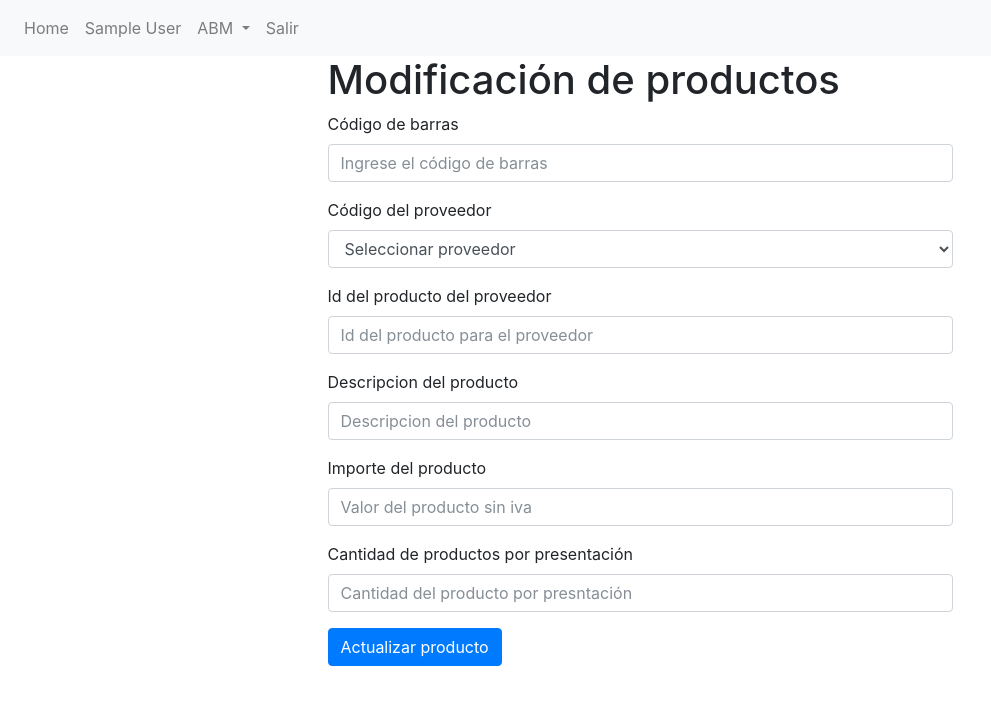
After one commit to papelgames/aicrag, a Flask app: page /abms/modificacionproducto/1 in a window 1280 px wide. The commit adds this page. Shown: the top 705 px of the page, without its empty margins (0-991 px from the left). Run offline with Flask 2, Linux system fonts and the light colour scheme; the visitor is signed in with stand-in values (Sample User, id 1); data comes from the database, SQL or seed files in the repository; data that the repository does not hold is empty; parts of the project's set-up code (start-up, migrations or seed data) failed here and were passed over; some libraries are stand-ins or nearby versions.

Commit message:
modificaciones

```diff
--- a/app/abms/forms.py
+++ b/app/abms/forms.py
@@ -18,8 +18,11 @@ class ProveedoresForm(FlaskForm):
     columna_importe = SelectField('Importe', choices =[], coerce = str, default = None, validators=[DataRequired('Debe seleccionar una una columna')])
     incluye_iva = SelectField('¿Lista con iva?', choices =[( '','Seleccionar acción'),( '1','Si'),( '0','NO')], coerce = str, default = None, validators=[DataRequired('Completar si o no')])
 
+class ProveedoresConsultaForm(FlaskForm):
+    id_proveedor = SelectField('Código del proveedor', choices =[], coerce = str, default = None)
+
 class ProductosForm(FlaskForm):
-    codigo_de_barras = IntegerField('Código de barras', validators=[DataRequired('Complete código de barras' )])
+    codigo_de_barras = IntegerField('Código de barras')
     id_proveedor = SelectField('Código del proveedor', choices =[], coerce = str, default = None, validators=[DataRequired('Debe seleccionar un proveedor')])
     id_lista_proveedor = StringField('Id del producto del proveedor')
     descripcion = StringField('Descripcion del producto',validators=[DataRequired('Complete la descripcion del producto' )])
--- a/app/abms/routes.py
+++ b/app/abms/routes.py
@@ -17,7 +17,7 @@ from app.auth.decorators import admin_required
 from app.auth.models import User
 from app.models import Productos, Proveedores
 from . import abms_bp
-from .forms import BusquedaForm, ProductosForm, ProveedoresForm, ProductosMasivosForm
+from .forms import BusquedaForm, ProductosForm, ProveedoresForm, ProductosMasivosForm, ProveedoresConsultaForm
 
 from app.common.mail import send_email
 from time import strftime, gmtime
@@ -68,6 +68,52 @@ def alta_individual():
         return redirect(url_for("public.index"))
     return render_template("abms/alta_individual.html", form=form)
 
+@abms_bp.route("/abms/busquedaproducto/<criterio>", methods = ['GET', 'POST'])
+@abms_bp.route("/abms/busquedaproducto/", methods = ['GET', 'POST'])
+@login_required
+def busqueda_productos(criterio = ""):
+    form = BusquedaForm()
+    lista_de_productos = []
+    if form.validate_on_submit():
+        buscar = form.buscar.data
+        return redirect(url_for("abms.busqueda_productos", criterio = buscar))
+
+    if criterio.isdigit() == True:
+        lista_de_productos = Productos.get_by_codigo_de_barras(criterio)
+    elif criterio == "":
+        pass
+    else:
+        lista_de_productos = Productos.get_like_descripcion(criterio)
+
+    return render_template("abms/busqueda_productos.html", form = form, lista_de_productos=lista_de_productos )
+
+@abms_bp.route("/abms/modificacionproducto/<int:id_producto>", methods = ['GET', 'POST'])
+@abms_bp.route("/abms/modificacionproducto", methods = ['GET', 'POST'])
+@login_required
+def modificacion_producto(id_producto = ""):
+    if id_producto == "":
+        return redirect(url_for("abms.busqueda_productos"))
+
+    form=ProductosForm()
+    form.id_proveedor.choices = proveedores_select()
+
+    producto = Productos.get_by_id(id_producto)
+
+    if form.validate_on_submit():
+        producto.codigo_de_barras = form.codigo_de_barras.data
+        producto.id_proveedor = form.id_proveedor.data
+        producto.id_lista_proveedor = form.id_lista_proveedor.data
+        producto.descripcion = form.descripcion.data
+        producto.importe = form.importe.data
+        producto.cantidad_presentacion = form.cantidad_presentacion.data
+        producto.id_ingreso = str(strftime('%d%m%y%H%m%s', gmtime()))
+        producto.usuario_modificacion = current_user.email
+
+        producto.save()
+        flash("Producto actualizado correctamente", "alert-success")
+        return redirect(url_for("public.index"))
+    return render_template("abms/modificacion_producto.html", form=form, producto = producto)
+
 @abms_bp.route("/abms/altaproveedor", methods = ['GET', 'POST'])
 @login_required
 def alta_proveedor():
@@ -107,6 +153,47 @@ def alta_proveedor():
 
     return render_template("abms/alta_proveedor.html", form = form)
 
+@abms_bp.route("/abms/busquedaproveedor/", methods = ['GET', 'POST'])
+@login_required
+def busqueda_proveedores(criterio = ""):
+
+    lista_de_proveedores = Proveedores.get_all()
+
+    return render_template("abms/busqueda_proveedores.html", lista_de_proveedores=lista_de_proveedores )
+
+@abms_bp.route("/abms/modificacionproveedor/<id_proveedor>", methods = ['GET', 'POST'])
+@abms_bp.route("/abms/modificacionproveedor", methods = ['GET', 'POST'])
+@login_required
+def modificacion_proveedor(id_proveedor= ""):
+    if id_proveedor == "":
+        return redirect(url_for("abms.busqueda_proveedores"))
+
+    form= ProveedoresForm()
+    proveedor = Proveedores.get_by_id(id_proveedor)
+
+    form.columna_id_lista_proveedor.choices = columnas_excel()
+    form.columna_codigo_de_barras.choices = columnas_excel()
+    form.columna_descripcion.choices = columnas_excel()
+    form.columna_importe.choices = columnas_excel()
+
+
+    if form.validate_on_submit():
+        proveedor.nombre = form.nombre.data
+        proveedor.correo_electronico = form.correo_electronico.data
+        proveedor.archivo_si_no = form.archivo_si_no.data
+        proveedor.formato_id = form.formato_id.data
+        proveedor.columna_id_lista_proveedor = form.columna_id_lista_proveedor.data
+        proveedor.columna_codigo_de_barras = form.columna_codigo_de_barras.data
+        proveedor.columna_descripcion = form.columna_descripcion.data
+        proveedor.columna_importe = form.columna_importe.data
+        proveedor.incluye_iva = form.incluye_iva.data
+        proveedor.usuario_modificacion = current_user.email
+
+        #proveedor.save()
+        flash("Proveedor actualizado correctamente", "alert-success")
+        return redirect(url_for("public.index"))
+
+    return render_template("abms/modificacion_proveedor.html", form = form, proveedor = proveedor)
 
 @abms_bp.route("/abms/altamasiva", methods = ['GET', 'POST'])
 @login_required
@@ -170,7 +257,7 @@ def alta_masiva():
             producto_nuevo = Productos()
             for id in mat:
                 if id[0].value != None and id[0].value != columnas[1]:
-                    producto_por_id = Productos.get_by_id(id[0].value)
+                    producto_por_id = Productos.get_by_id_lista_proveedor(id[0].value)
                     if not producto_por_id:
                         producto_nuevo = Productos(codigo_de_barras = id[1].value,
                                                     id_proveedor = form.id_proveedor.data,
@@ -205,42 +292,3 @@ def alta_masiva():
             return redirect(url_for("public.index"))
 
     return render_template("abms/alta_masiva.html", form=form)
-
-@abms_bp.route("/abms/busqueda/<criterio>", methods = ['GET', 'POST'])
-@abms_bp.route("/abms/busqueda/", methods = ['GET', 'POST'])
-@login_required
-def busqueda_productos(criterio = ""):
-    form = BusquedaForm()
-    lista_de_productos = []
-    if form.validate_on_submit():
-        buscar = form.buscar.data
-        return redirect(url_for("abms.busqueda_productos", criterio = buscar))
-
-    if criterio.isdigit() == True:
-        lista_de_productos = Productos.get_by_codigo_de_barras(criterio)
-    elif criterio == "":
-        pass
-    else:
-        lista_de_productos = Productos.get_like_descripcion(criterio)
-
-    return render_template("abms/busqueda_productos.html", form = form, lista_de_productos=lista_de_productos )
-
-
-# @abms_bp.route("/abms/modificacion/<int:id_producto>", methods = ['GET', 'POST'])
-# @abms_bp.route("/abms/modificacion/", methods = ['GET', 'POST'])
-# @login_required
-# def modificacion_productos(id_producto):
-#     # productos_codigo_de_barras = Productos.get_by_id(codigo_de_barras)
-#     # productos_id = Productos.get_by_id(id_producto)
-#     form = BusquedaForm()
-
-#     if form.validate_on_submit():
-#         buscar = form.buscar.data
-
-#         print (type(buscar))
-
-#         flash ("Se ha guardado correctamente", "alert-success")
-#         return redirect(url_for("abms.tareas"))
-
-
-#     return render_template("abms/modificacion_productos.html",  form = form)
--- a/app/abms/templates/abms/busqueda_productos.html
+++ b/app/abms/templates/abms/busqueda_productos.html
@@ -44,7 +44,7 @@
                         Acción
                     </button>
                         <div class="dropdown-menu" aria-labelledby="dropdownMenuButton">
-                            <a class="dropdown-item" href="#">Modificar</a>
+                            <a class="dropdown-item" href="{{ url_for('abms.modificacion_producto', id_producto = producto.Productos.id) }}">Modificar</a>
                             <a class="dropdown-item" href="#">Eliminar</a>
                         </div>
                     </div>
--- /dev/null
+++ b/app/abms/templates/abms/modificacion_producto.html
@@ -0,0 +1,28 @@
+{% extends "base_template.html" %}
+{% from "_render_elements.html" import render_input %}
+
+{% block title %}
+    aicrag | Modificación de productos
+{% endblock %}
+
+{% block content %}
+<div class="row">
+	<div class="offset-md-3 col-md-6">
+		<h1>Modificación de productos</h1>
+
+		<form action="" method="post" enctype="multipart/form-data" novalidate>
+            {{ form.hidden_tag() }}
+
+			{{ render_input(form.codigo_de_barras,'', id= "codigo_de_barras", value = producto.codigo_de_barras  , class="form-control", placeholder="Ingrese el código de barras" ) }}
+			{{ render_input(form.id_proveedor, producto.id_proveedor, id= "id_proveedor" , class="form-control" ) }}
+			{{ render_input(form.id_lista_proveedor,'', id= "id_lista_proveedor", value = producto.id_lista_proveedor , class="form-control", placeholder="Id del producto para el proveedor" ) }}
+			{{ render_input(form.descripcion,'', id= "descripcion", value = producto.descripcion , class="form-control", placeholder="Descripcion del producto" ) }}
+			{{ render_input(form.importe,'', id= "importe", value = producto.importe , class="form-control", placeholder="Valor del producto sin iva" ) }}
+			{{ render_input(form.cantidad_presentacion,'', id= "cantidad_presentacion", value = producto.cantidad_presentacion , class="form-control", placeholder="Cantidad del producto por presntación" ) }}
+            <button type="submmit" class="btn btn-primary" >Actualizar producto</button>
+
+		</form>
+	</div>
+</div>
+
+{% endblock %}
--- a/app/models.py
+++ b/app/models.py
@@ -101,8 +101,12 @@ class Productos (Base):
         return query_str
 
     @staticmethod
-    def get_by_id(id_lista):
+    def get_by_id_lista_proveedor(id_lista):
         return Productos.query.filter_by(id_lista_proveedor = id_lista).first()
+
+    @staticmethod
+    def get_by_id(id_producto):
+        return Productos.query.filter_by(id = id_producto).first()
 
 
     '''
--- a/app/templates/base_template.html
+++ b/app/templates/base_template.html
@@ -52,7 +52,7 @@
                         <a class="dropdown-item" href='#'>Baja de productos</a>
                         <div class="dropdown-divider"></div>
                             <a class="dropdown-item" href="{{ url_for('abms.alta_proveedor') }}">Alta de proveedores</a>
-                            <a class="dropdown-item" href='#'>Modificación de proveedores</a>
+                            <a class="dropdown-item" href="{{ url_for('abms.modificacion_proveedor') }}">Modificación de proveedores</a>
                         <div class="dropdown-divider"></div>
                             <a class="dropdown-item" href='#'>Manual del modulo</a>
 
```
Also changed, not shown: app/abms/templates/abms/busqueda_proveedores.html (added, +45 -0 lines), app/abms/templates/abms/modificacion_proveedor.html (+29 -2 lines).
